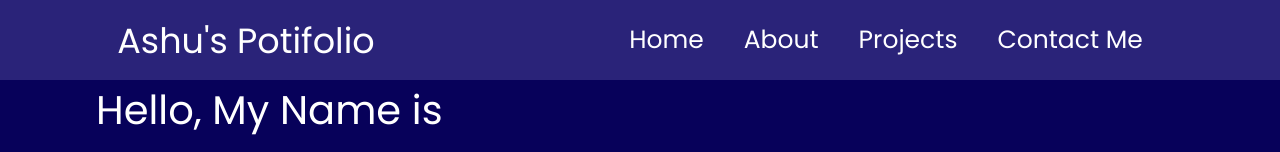
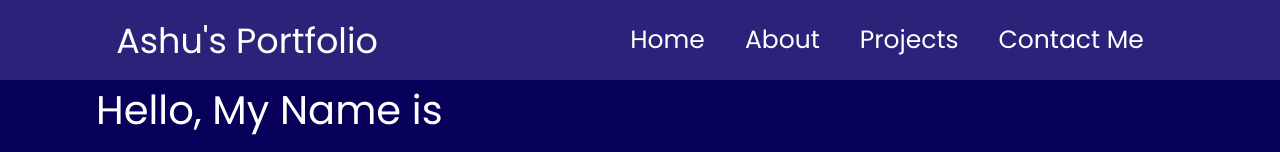
Before and after one commit to AshuSriwastav07/-My-Portfolio, a plain HTML site: page index.html in a window 1280 px wide. Shown: the top 152 px of the page. Drawn offline with nearby package versions, Linux system fonts and the light colour scheme.

Commit message:
index.html

```diff
--- a/index.html
+++ b/index.html
@@ -556,7 +556,7 @@
 
     <header class="container-nav">
         <nav>
-            <div class="left">Ashu's Potifolio</div>
+            <div class="left">Ashu's Portfolio</div>
             <div class="right">
                 <ul>
                     <li><a href="#home" data-link="home" id="link1" class="link">Home</a></li>
```
